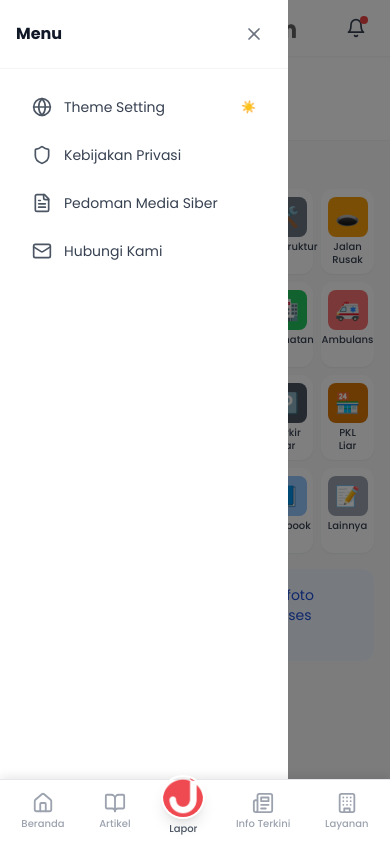
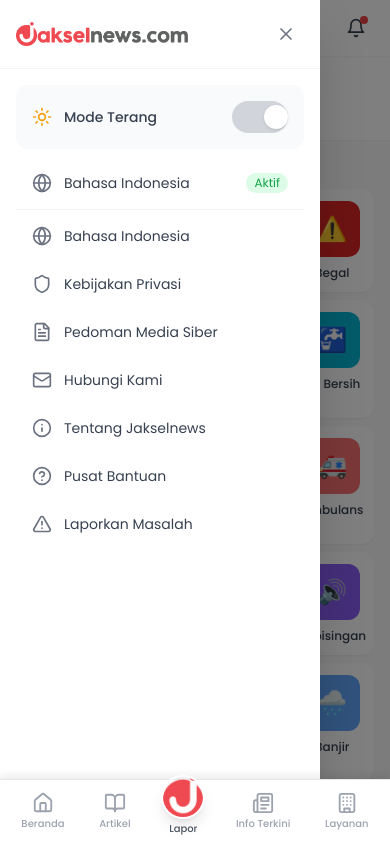
Before and after one commit to rectoversomedia/jakselnews-app, a Next.js app: page /lapor in a window 390 px wide. Both pictures are taken after a click on the button "Menu". Shown: the top 844 px of the page. Built offline with nearby package versions, Linux system fonts and the light colour scheme.

Commit message:
fix: 24 kategori (4x6 grid), hamburger menu dengan toggle & 8 menu items

```diff
--- a/src/app/lapor/page.tsx
+++ b/src/app/lapor/page.tsx
@@ -232,17 +232,17 @@ export default function LaporPage() {
       {/* Categories */}
       <div className="px-4 py-4">
         <h2 className="text-sm font-medium text-gray-700 mb-3">Pilih Kategori Laporan</h2>
-        <div className="grid grid-cols-6 gap-2">
+        <div className="grid grid-cols-4 gap-2">
           {categories.map((category) => (
             <button
               key={category.id}
               onClick={() => setSelectedCategory(category.id)}
-              className="bg-white rounded-xl p-2 flex flex-col items-center text-center shadow-sm hover:shadow-md transition-shadow"
+              className="bg-white rounded-xl p-3 flex flex-col items-center text-center shadow-sm hover:shadow-md transition-shadow"
             >
-              <div className={`w-10 h-10 ${category.color} rounded-lg flex items-center justify-center text-xl mb-1`}>
+              <div className={`w-14 h-14 ${category.color} rounded-xl flex items-center justify-center text-2xl mb-2`}>
                 {category.icon}
               </div>
-              <span className="text-[10px] font-medium text-gray-700 leading-tight">{category.name}</span>
+              <span className="text-xs font-medium text-gray-700 leading-tight">{category.name}</span>
             </button>
           ))}
         </div>
--- a/src/components/Header.tsx
+++ b/src/components/Header.tsx
@@ -1,19 +1,28 @@
 'use client';
 
 import { useState } from 'react';
-import { Bell, Menu, X, Moon, Sun, Globe, Shield, Mail, FileText } from 'lucide-react';
+import { Bell, Menu, X, Sun, Moon, Globe, Shield, FileText, Mail, Info, HelpCircle, AlertTriangle, LucideIcon } from 'lucide-react';
 import Link from 'next/link';
 import Image from 'next/image';
 
+interface MenuItem {
+  icon?: LucideIcon;
+  label: string;
+  href?: string;
+}
+
 export function Header() {
   const [isMenuOpen, setIsMenuOpen] = useState(false);
-  const [isDarkMode, setIsDarkMode] = useState(false);
+  const [darkMode, setDarkMode] = useState(false);
 
-  const menuItems = [
-    { icon: Globe, label: 'Theme Setting', onClick: () => setIsDarkMode(!isDarkMode) },
+  const menuItems: MenuItem[] = [
+    { icon: Globe, label: 'Bahasa Indonesia' },
     { icon: Shield, label: 'Kebijakan Privasi', href: '/kebijakan-privasi' },
     { icon: FileText, label: 'Pedoman Media Siber', href: '/pedoman-media-siber' },
     { icon: Mail, label: 'Hubungi Kami', href: '/hubungi-kami' },
+    { icon: Info, label: 'Tentang Jakselnews', href: '/tentang' },
+    { icon: HelpCircle, label: 'Pusat Bantuan', href: '/bantuan' },
+    { icon: AlertTriangle, label: 'Laporkan Masalah', href: '/lapor-masalah' },
   ];
 
   return (
@@ -55,33 +64,73 @@ export function Header() {
       {isMenuOpen && (
         <>
           <div className="fixed inset-0 bg-black/50 z-50" onClick={() => setIsMenuOpen(false)} />
-          <div className="fixed top-0 left-0 w-72 h-full bg-white z-50 animate-slide-right">
+          <div className="fixed top-0 left-0 w-80 max-w-[85vw] h-full bg-white z-50 shadow-2xl">
+            {/* Header */}
             <div className="p-4 border-b border-gray-100 flex items-center justify-between">
-              <h2 className="font-bold text-gray-900">Menu</h2>
+              <div className="flex items-center gap-3">
+                <Image src="/logo-utama.png" alt="Jakselnews" width={100} height={25} className="h-6 w-auto" />
+              </div>
               <button onClick={() => setIsMenuOpen(false)} className="p-2 hover:bg-gray-100 rounded-full">
                 <X size={20} className="text-gray-500" />
               </button>
             </div>
-            <div className="p-4 space-y-1">
-              {menuItems.map((item, index) => (
+
+            {/* Menu Items */}
+            <div className="p-4 space-y-1 overflow-y-auto max-h-[calc(100vh-80px)]">
+              {/* Dark Mode Toggle */}
+              <div className="bg-gray-50 rounded-xl p-4 mb-3">
+                <div className="flex items-center justify-between">
+                  <div className="flex items-center gap-3">
+                    {darkMode ? (
+                      <Moon size={20} className="text-indigo-600" />
+                    ) : (
+                      <Sun size={20} className="text-amber-500" />
+                    )}
+                    <span className="text-sm font-medium text-gray-700">
+                      {darkMode ? 'Mode Gelap' : 'Mode Terang'}
+                    </span>
+                  </div>
+                  <button
+                    onClick={() => setDarkMode(!darkMode)}
+                    className={`relative w-14 h-8 rounded-full transition-colors ${darkMode ? 'bg-indigo-600' : 'bg-gray-300'}`}
+                  >
+                    <span className={`absolute top-1 w-6 h-6 bg-white rounded-full shadow transition-transform ${darkMode ? 'translate-x-7' : 'translate-x-1'}`} />
+                  </button>
+                </div>
+              </div>
+
+              {/* Language */}
+              <div className="flex items-center gap-3 px-4 py-3 hover:bg-gray-50 rounded-xl transition-colors cursor-pointer">
+                <Globe size={20} className="text-gray-500" />
+                <span className="text-sm text-gray-700">Bahasa Indonesia</span>
+                <span className="ml-auto text-xs bg-green-100 text-green-600 px-2 py-0.5 rounded-full">Aktif</span>
+              </div>
+
+              {/* Divider */}
+              <div className="border-t border-gray-100 my-3" />
+
+              {/* Other Menu Items */}
+              {menuItems.map((item, index) => {
+                const IconComponent = item.icon;
+                return (
                   <Link
                     key={index}
                     href={item.href || '#'}
-                  onClick={() => {
-                    if (item.onClick) item.onClick();
-                    setIsMenuOpen(false);
-                  }}
+                    onClick={() => setIsMenuOpen(false)}
                     className="flex items-center gap-3 px-4 py-3 hover:bg-gray-50 rounded-xl transition-colors"
                   >
-                  <item.icon size={20} className="text-gray-600" />
+                    {IconComponent && <IconComponent size={20} className="text-gray-500" />}
                     <span className="text-sm text-gray-700">{item.label}</span>
-                  {item.label === 'Theme Setting' && (
-                    <span className="ml-auto text-xs text-gray-400">
-                      {isDarkMode ? '🌙' : '☀️'}
-                    </span>
-                  )}
                   </Link>
-              ))}
+                );
+              })}
+            </div>
+
+            {/* Footer */}
+            <div className="absolute bottom-0 left-0 right-0 p-4 border-t border-gray-100 bg-white">
+              <p className="text-xs text-gray-400 text-center">
+                Jakselnews.com v1.0
+              </p>
             </div>
           </div>
         </>
```
Lines whose indentation alone changed are shown as unchanged.
